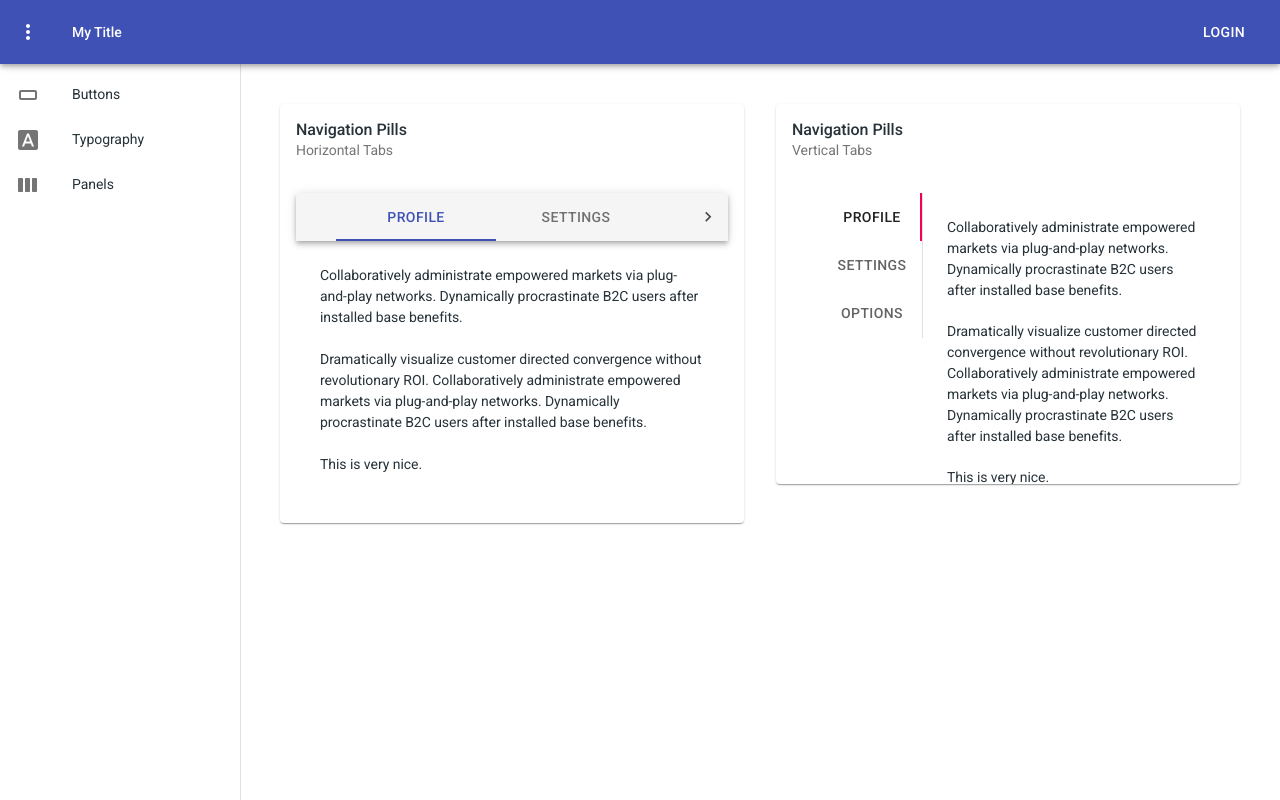
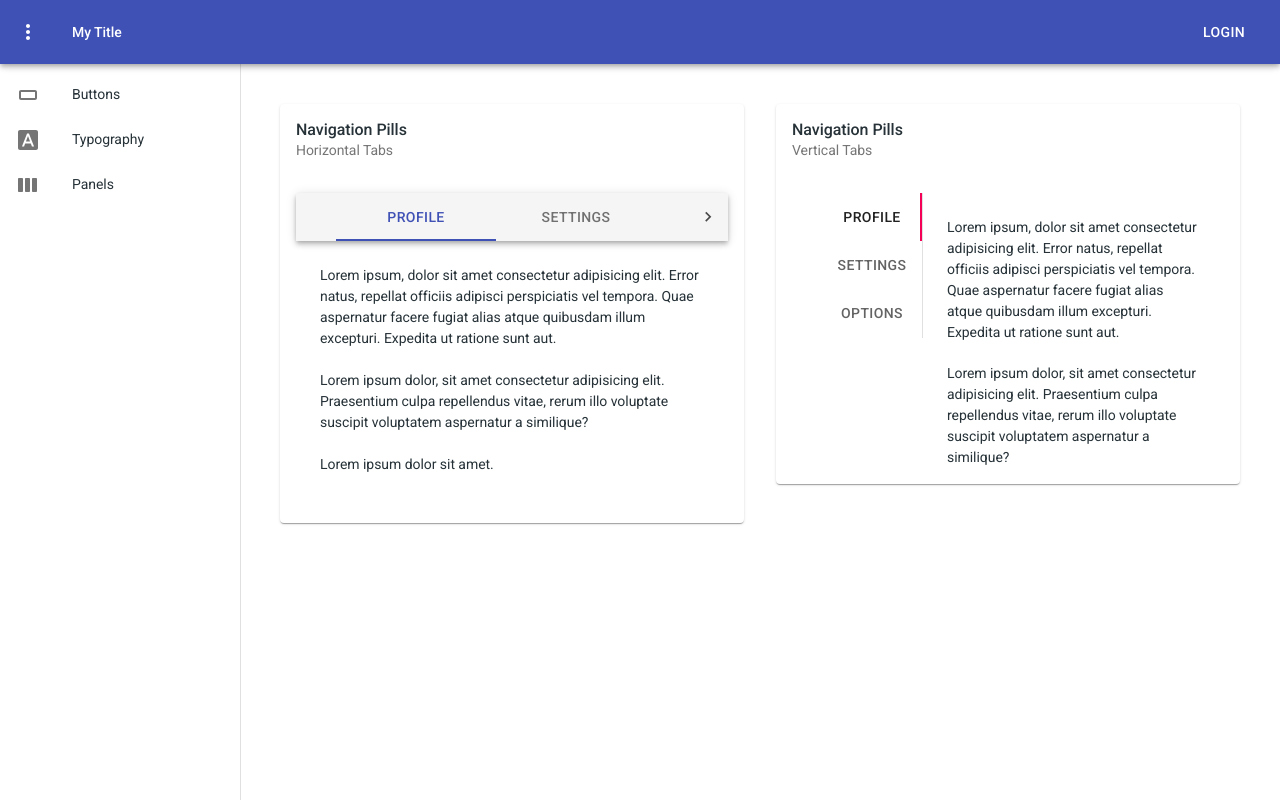
Before and after one commit to lstumme/dashboard-mui, a React (Create React App) app: page /panels in a window 1280 px wide. Built offline with nearby package versions, Linux system fonts and the light colour scheme.

Commit message:
Changing text in tabs panel

```diff
--- a/public/index.html
+++ b/public/index.html
@@ -24,7 +24,6 @@
     -->
   <title>React App</title>
   <link rel="stylesheet" href="https://fonts.googleapis.com/css?family=Roboto:300,400,500,700&display=swap" />
-
 </head>
 
 <body>
--- a/src/views/PanelsView/Components/HorizontalTabPanel/HorizontalTabPanel.js
+++ b/src/views/PanelsView/Components/HorizontalTabPanel/HorizontalTabPanel.js
@@ -75,33 +75,33 @@ export default function HorizontalTabPanel() {
             </AppBar>
             <TabPanel value={value} index={0}>
                 <Typography variant="body1">
-                    Collaboratively administrate empowered markets via plug-and-play networks. Dynamically procrastinate B2C users after installed base benefits.
+                    Lorem ipsum, dolor sit amet consectetur adipisicing elit. Error natus, repellat officiis adipisci perspiciatis vel tempora. Quae aspernatur facere fugiat alias atque quibusdam illum excepturi. Expedita ut ratione sunt aut.
                 </Typography>
                 <br></br>
                 <Typography variant="body1">
-                    Dramatically visualize customer directed convergence without revolutionary ROI. Collaboratively administrate empowered markets via plug-and-play networks. Dynamically procrastinate B2C users after installed base benefits.
+                    Lorem ipsum dolor, sit amet consectetur adipisicing elit. Praesentium culpa repellendus vitae, rerum illo voluptate suscipit voluptatem aspernatur a similique?
                 </Typography>
                 <br></br>
                 <Typography variant="body1">
-                    This is very nice.
+                    Lorem ipsum dolor sit amet.
                 </Typography>
             </TabPanel>
             <TabPanel value={value} index={1}>
                 <Typography variant="body1">
-                    Efficiently unleash cross-media information without cross-media value. Quickly maximize timely deliverables for real-time schemas.
+                    Lorem ipsum dolor sit amet consectetur adipisicing elit. Adipisci totam quae voluptate suscipit unde veritatis. Fugit nihil iste dolor asperiores.
                 </Typography>
                 <br></br>
                 <Typography variant="body1">
-                    Dramatically maintain clicks-and-mortar solutions without functional solutions.
+                    Lorem, ipsum dolor sit amet consectetur adipisicing elit. Quia, atque.
                 </Typography>
             </TabPanel>
             <TabPanel value={value} index={2}>
                 <Typography variant="body1">
-                    Completely synergize resource taxing relationships via premier niche markets. Professionally cultivate one-to-one customer service with robust ideas.
-                </Typography>
+                    Lorem, ipsum dolor sit amet consectetur adipisicing elit. Blanditiis quidem veniam est deleniti. Ipsa explicabo et tenetur, numquam nihil assumenda corrupti laboriosam eligendi praesentium perspiciatis.
+               </Typography>
                     <br></br>
                 <Typography variant="body1">
-                    Dynamically innovate resource-leveling customer service for state of the art customer service.
+                    Lorem ipsum dolor sit amet consectetur, adipisicing elit. Porro quia praesentium nisi placeat tempore perspiciatis alias dolore laboriosam.
                 </Typography>
             </TabPanel>
        </div>
--- a/src/views/PanelsView/Components/VerticalTabPanel/VerticalTabPanel.js
+++ b/src/views/PanelsView/Components/VerticalTabPanel/VerticalTabPanel.js
@@ -77,33 +77,33 @@ export default function VerticalTabPanel() {
             </Tabs>
             <TabPanel value={value} index={0}>
                 <Typography variant="body1">
-                    Collaboratively administrate empowered markets via plug-and-play networks. Dynamically procrastinate B2C users after installed base benefits.
+                    Lorem ipsum, dolor sit amet consectetur adipisicing elit. Error natus, repellat officiis adipisci perspiciatis vel tempora. Quae aspernatur facere fugiat alias atque quibusdam illum excepturi. Expedita ut ratione sunt aut.
                 </Typography>
                 <br></br>
                 <Typography variant="body1">
-                    Dramatically visualize customer directed convergence without revolutionary ROI. Collaboratively administrate empowered markets via plug-and-play networks. Dynamically procrastinate B2C users after installed base benefits.
+                    Lorem ipsum dolor, sit amet consectetur adipisicing elit. Praesentium culpa repellendus vitae, rerum illo voluptate suscipit voluptatem aspernatur a similique?
                 </Typography>
                 <br></br>
                 <Typography variant="body1">
-                    This is very nice.
+                    Lorem ipsum dolor sit amet.
                 </Typography>
             </TabPanel>
             <TabPanel value={value} index={1}>
                 <Typography variant="body1">
-                    Efficiently unleash cross-media information without cross-media value. Quickly maximize timely deliverables for real-time schemas.
+                    Lorem ipsum dolor sit amet consectetur adipisicing elit. Adipisci totam quae voluptate suscipit unde veritatis. Fugit nihil iste dolor asperiores.
                 </Typography>
                 <br></br>
                 <Typography variant="body1">
-                    Dramatically maintain clicks-and-mortar solutions without functional solutions.
+                    Lorem, ipsum dolor sit amet consectetur adipisicing elit. Quia, atque.
                 </Typography>
             </TabPanel>
             <TabPanel value={value} index={2}>
                 <Typography variant="body1">
-                    Completely synergize resource taxing relationships via premier niche markets. Professionally cultivate one-to-one customer service with robust ideas.
-                </Typography>
+                    Lorem, ipsum dolor sit amet consectetur adipisicing elit. Blanditiis quidem veniam est deleniti. Ipsa explicabo et tenetur, numquam nihil assumenda corrupti laboriosam eligendi praesentium perspiciatis.
+               </Typography>
                     <br></br>
                 <Typography variant="body1">
-                    Dynamically innovate resource-leveling customer service for state of the art customer service.
+                    Lorem ipsum dolor sit amet consectetur, adipisicing elit. Porro quia praesentium nisi placeat tempore perspiciatis alias dolore laboriosam.
                 </Typography>
             </TabPanel>
         </div>
```
